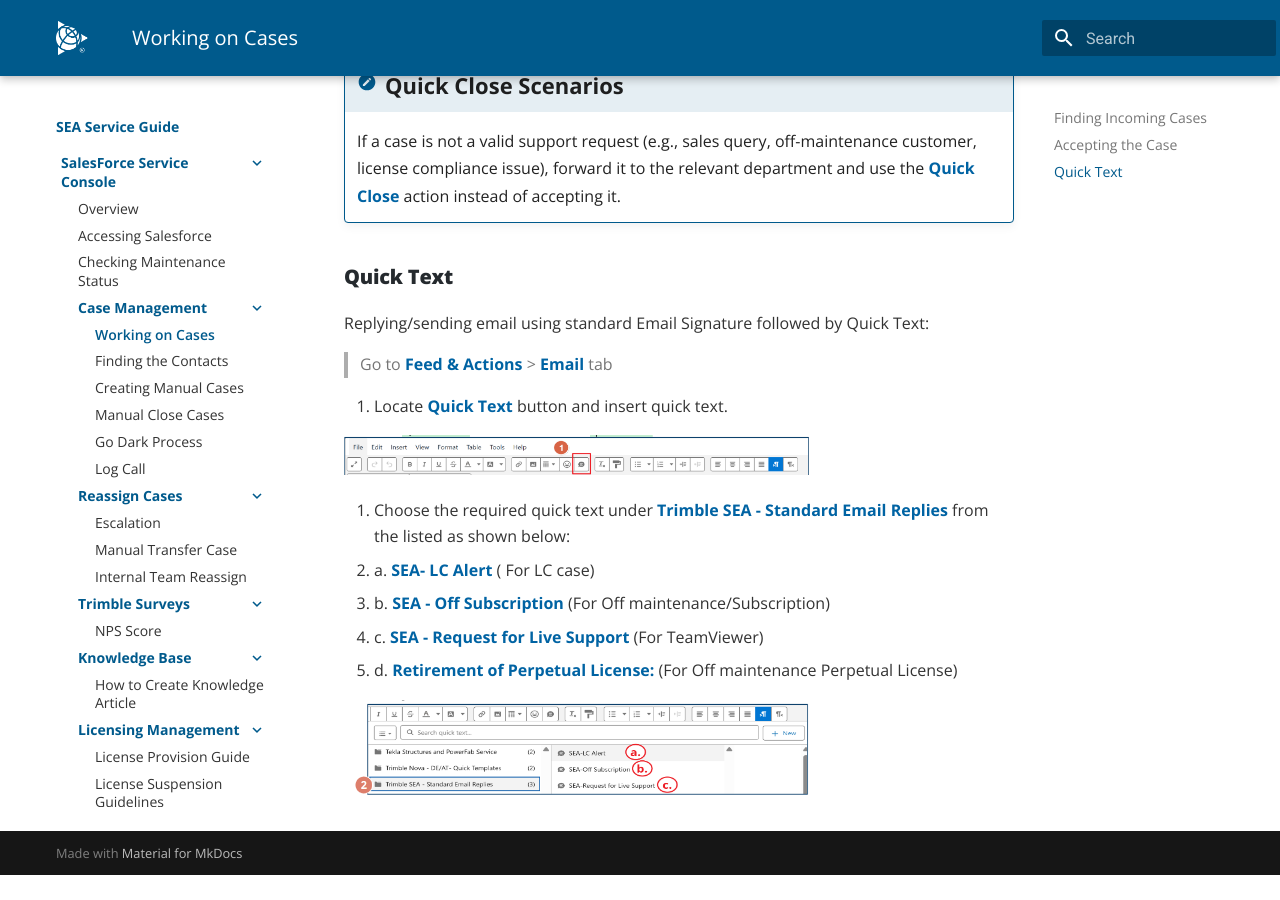
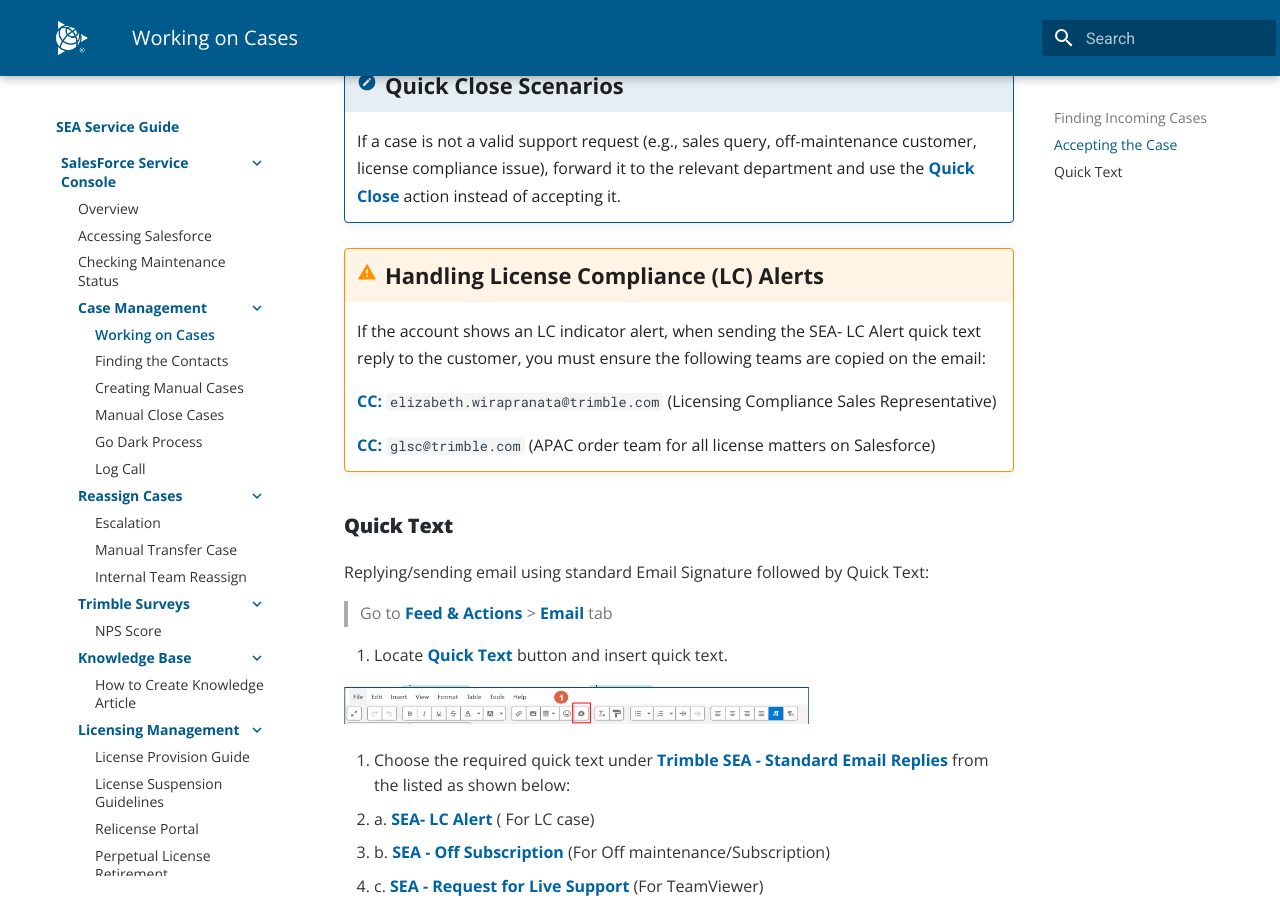
Before and after one commit to KaiLoonTey/Salesforce_ServiceGuide, an MkDocs documentation site: the page built from docs/WorkingonCases.md, in a window 1280 px wide and 900 px high, scrolled down 2171 px. Built offline with MkDocs 1.6.1 and Material for MkDocs 9.7.7, drawn with Linux system fonts in a browser that asks for light colours; before the commit the page ends 3046 px from its top, so only the background shows below that.

Commit message:
Update_LC

```diff
--- a/docs/WorkingonCases.md
+++ b/docs/WorkingonCases.md
@@ -41,6 +41,8 @@ To locate new cases assigned to your region:
 
 ## Accepting the Case
 
+
+
 * If the pre-acceptance checks are clear, return to the case view.
 * Click the **Accept** button, which is typically located in the top-right action bar. This will assign the case to you.
 * Once accepted, the customer will automatically receive a notification that a team member has been assigned to their case.
@@ -55,7 +57,13 @@ To locate new cases assigned to your region:
 !!! note "Quick Close Scenarios"
     If a case is not a valid support request (e.g., sales query, off-maintenance customer, license compliance issue), forward it to the relevant department and use the **Quick Close** action instead of accepting it.
 
+!!! warning "Handling License Compliance (LC) Alerts"
+	If the account shows an LC indicator alert, when sending the SEA- LC Alert quick text reply to the customer,
+	you must ensure the following teams are copied on the email:
 
+	**CC:** `elizabeth.wirapranata@trimble.com` (Licensing Compliance Sales Representative)
+
+	**CC:** `glsc@trimble.com` (APAC order team for all license matters on Salesforce)
 
 
 ## Quick Text
@@ -70,6 +78,10 @@ Replying/sending email using standard Email Signature followed by Quick Text:
 
 2. Choose the required quick text under **Trimble SEA - Standard Email Replies** from the listed as shown below:
    * a. **SEA- LC Alert** ( For LC case)
+
+
+
+
    * b. **SEA - Off Subscription** (For Off maintenance/Subscription)
    * c. **SEA - Request for Live Support** (For TeamViewer)
    * d. **Retirement of Perpetual License:** (For Off maintenance Perpetual License)
```
